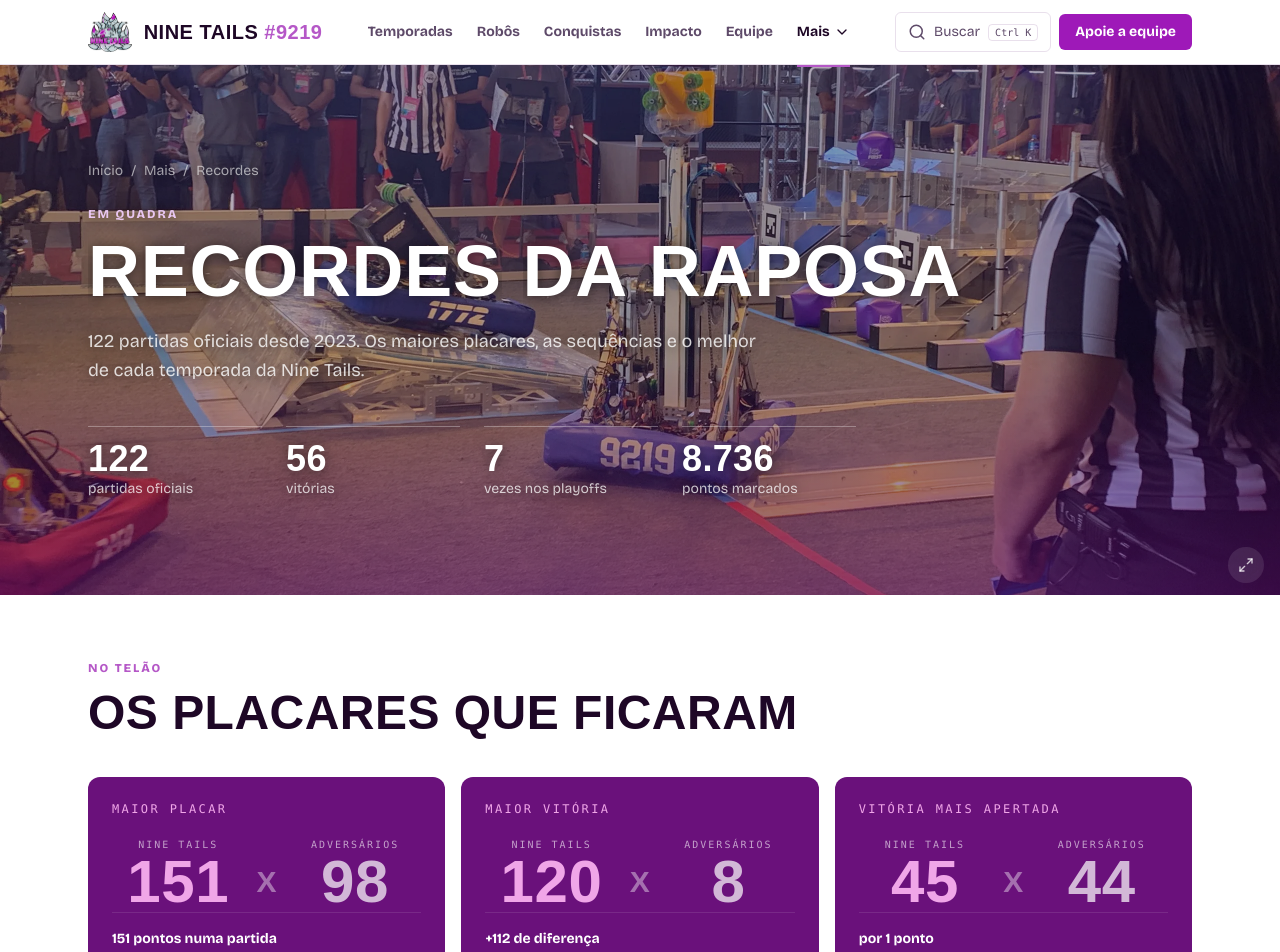
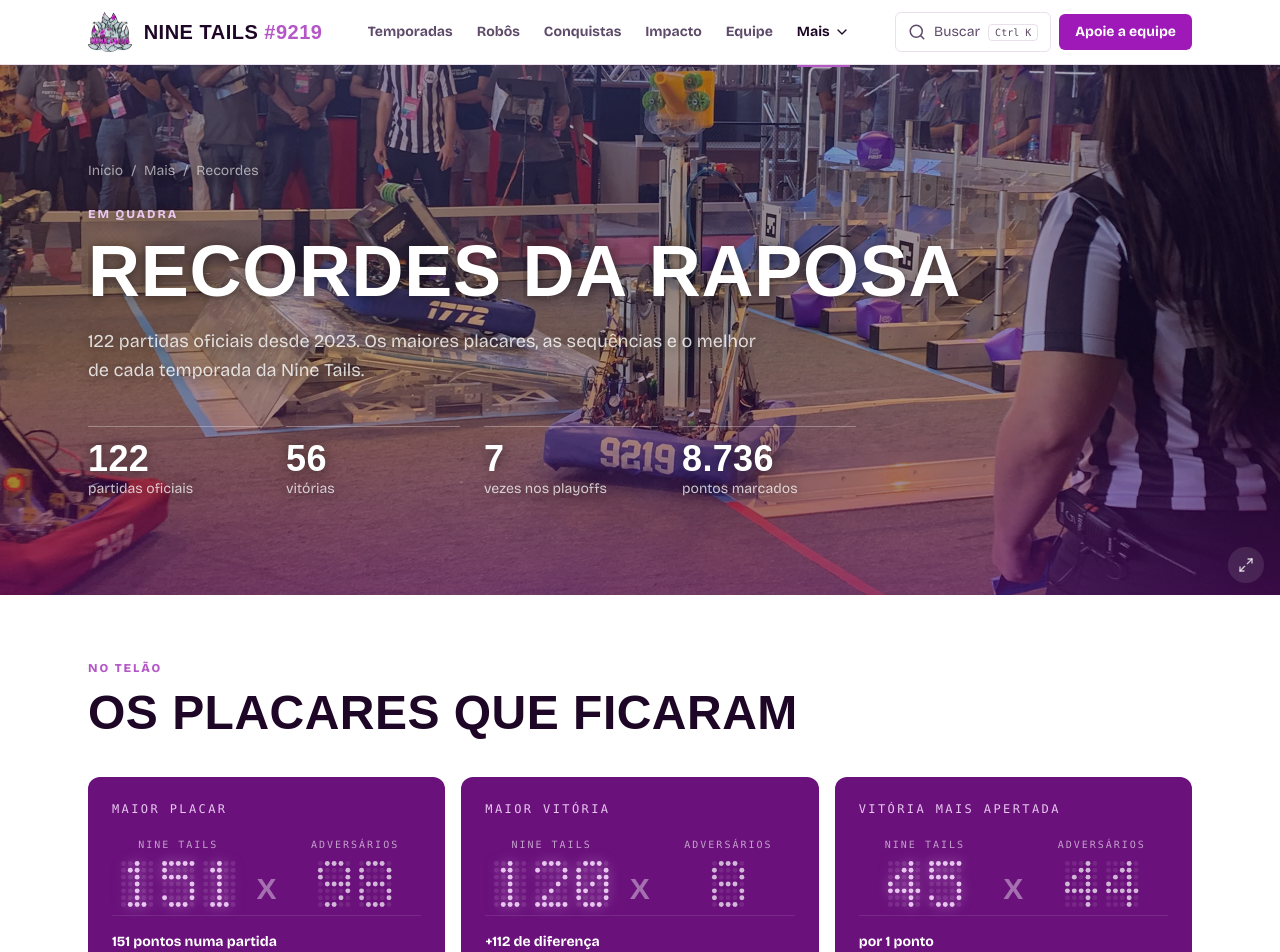
Before and after one commit to c4mpos-dev/site-nine-tails-9219, a Next.js app: page /records in a window 1280 px wide. Shown: the top 952 px of the page. Built offline with nearby package versions, Linux system fonts and the light colour scheme; a web font is replaced by a local one.

Commit message:
feat: show the records scoreboards on a dot-matrix display

```diff
--- a/src/app/records/page.tsx
+++ b/src/app/records/page.tsx
@@ -7,6 +7,7 @@ import { Counter } from "@/components/ui/Counter";
 import { RevealGroup, RevealItem } from "@/components/ui/Reveal";
 import { WatchButton } from "@/components/seasons/VideoDialog";
 import { MatchTrail, TrailLegend } from "@/components/records/MatchTrail";
+import { DotMatrix } from "@/components/records/DotMatrix";
 import { bySeason, byEvent, reach, records, videoOf } from "@/lib/matchStats";
 import { matches } from "@/content/matches";
 import { matchEvents } from "@/content/allies";
@@ -94,19 +95,19 @@ export default function RecordsPage() {
       <Container className="py-16">
         <SectionHeading kicker="No telão" title="Os placares que ficaram" />
         <RevealGroup className="mt-10 grid gap-4 md:grid-cols-3">
-          {scoreboards.map((b) => (
+          {scoreboards.map((b, i) => (
             <RevealItem key={b.k} className="h-full">
               <div className="flex h-full flex-col rounded-xl bg-band p-6 text-white ring-1 ring-white/10">
-                <p className="font-mono text-xs uppercase tracking-[0.2em] text-[#f0a6e8]">{b.k}</p>
+                <p className="font-mono text-xs uppercase tracking-[0.2em] text-band-accent">{b.k}</p>
                 <div className="mt-5 grid grid-cols-[1fr_auto_1fr] items-end gap-3 text-center">
                   <div>
                     <p className="font-mono text-[10px] uppercase tracking-[0.2em] text-white/60">Nine Tails</p>
-                    <p className="heading text-6xl tabular-nums text-[#f0a6e8]">{b.ours}</p>
+                    <DotMatrix value={b.ours} delay={i * 0.25} className="mt-2 h-12 text-band-accent [filter:drop-shadow(0_0_6px_rgb(232_198_240/0.55))]" />
                   </div>
-                  <span className="heading pb-3 text-3xl text-white/40">x</span>
+                  <span className="heading pb-2 text-3xl text-white/40">x</span>
                   <div>
                     <p className="font-mono text-[10px] uppercase tracking-[0.2em] text-white/60">Adversários</p>
-                    <p className="heading text-6xl tabular-nums text-white/70">{b.theirs}</p>
+                    <DotMatrix value={b.theirs} delay={i * 0.25 + 0.4} className="mt-2 h-12 text-white/70" />
                   </div>
                 </div>
                 <div className="mt-auto flex items-end justify-between gap-3 border-t border-white/10 pt-4">
@@ -114,7 +115,7 @@ export default function RecordsPage() {
                     <span className="block font-bold text-white">{b.note}</span>
                     {b.where}
                   </p>
-                  {b.video && <WatchButton video={b.video} className="shrink-0 !text-[#f0a6e8]" />}
+                  {b.video && <WatchButton video={b.video} className="shrink-0 !text-band-accent" />}
                 </div>
               </div>
             </RevealItem>
--- /dev/null
+++ b/src/components/records/DotMatrix.tsx
@@ -0,0 +1,59 @@
+"use client";
+
+import { useInView, useReducedMotion } from "motion/react";
+import { useRef } from "react";
+import { cn } from "@/lib/cn";
+
+/** Algarismos em 5×7, como no letreiro de LED do telão da arena. */
+const GLYPHS: Record<string, string[]> = {
+  "0": ["01110", "10001", "10011", "10101", "11001", "10001", "01110"],
+  "1": ["00100", "01100", "00100", "00100", "00100", "00100", "01110"],
+  "2": ["01110", "10001", "00001", "00010", "00100", "01000", "11111"],
+  "3": ["11111", "00010", "00100", "00010", "00001", "10001", "01110"],
+  "4": ["00010", "00110", "01010", "10010", "11111", "00010", "00010"],
+  "5": ["11111", "10000", "11110", "00001", "00001", "10001", "01110"],
+  "6": ["00110", "01000", "10000", "11110", "10001", "10001", "01110"],
+  "7": ["11111", "00001", "00010", "00100", "01000", "01000", "01000"],
+  "8": ["01110", "10001", "10001", "01110", "10001", "10001", "01110"],
+  "9": ["01110", "10001", "10001", "01111", "00001", "00010", "01100"],
+};
+const COLS = 5, ROWS = 7, GAP = 1;
+
+/**
+ * Número em matriz de pontos. Quando aparece na tela, os LEDs acendem numa varredura da esquerda
+ * para a direita, como o placar ligando. Os apagados ficam visíveis, bem fracos, como no painel de verdade.
+ */
+export function DotMatrix({ value, delay = 0, className }: { value: number; delay?: number; className?: string }) {
+  const ref = useRef<SVGSVGElement>(null);
+  const inView = useInView(ref, { once: true, margin: "0px 0px -15% 0px" });
+  const reduce = useReducedMotion();
+  const on = inView || reduce;
+
+  const digits = String(value).split("");
+  const width = digits.length * (COLS + GAP) - GAP;
+  const dots: { x: number; y: number; lit: boolean }[] = [];
+  digits.forEach((d, i) => {
+    GLYPHS[d]?.forEach((row, y) => [...row].forEach((bit, x) => dots.push({ x: i * (COLS + GAP) + x, y, lit: bit === "1" })));
+  });
+
+  return (
+    <span className={cn("inline-block", className)}>
+      <span className="sr-only">{value}</span>
+      <svg ref={ref} aria-hidden viewBox={`0 0 ${width} ${ROWS}`} className="h-full w-auto overflow-visible">
+        {dots.map((d) => (
+          <circle
+            key={`${d.x}-${d.y}`}
+            cx={d.x + 0.5}
+            cy={d.y + 0.5}
+            r={0.36}
+            fill="currentColor"
+            style={{
+              opacity: d.lit && on ? 1 : 0.13,
+              transition: reduce ? undefined : `opacity 0.12s ${delay + d.x * 0.045 + d.y * 0.012}s`,
+            }}
+          />
+        ))}
+      </svg>
+    </span>
+  );
+}
```
